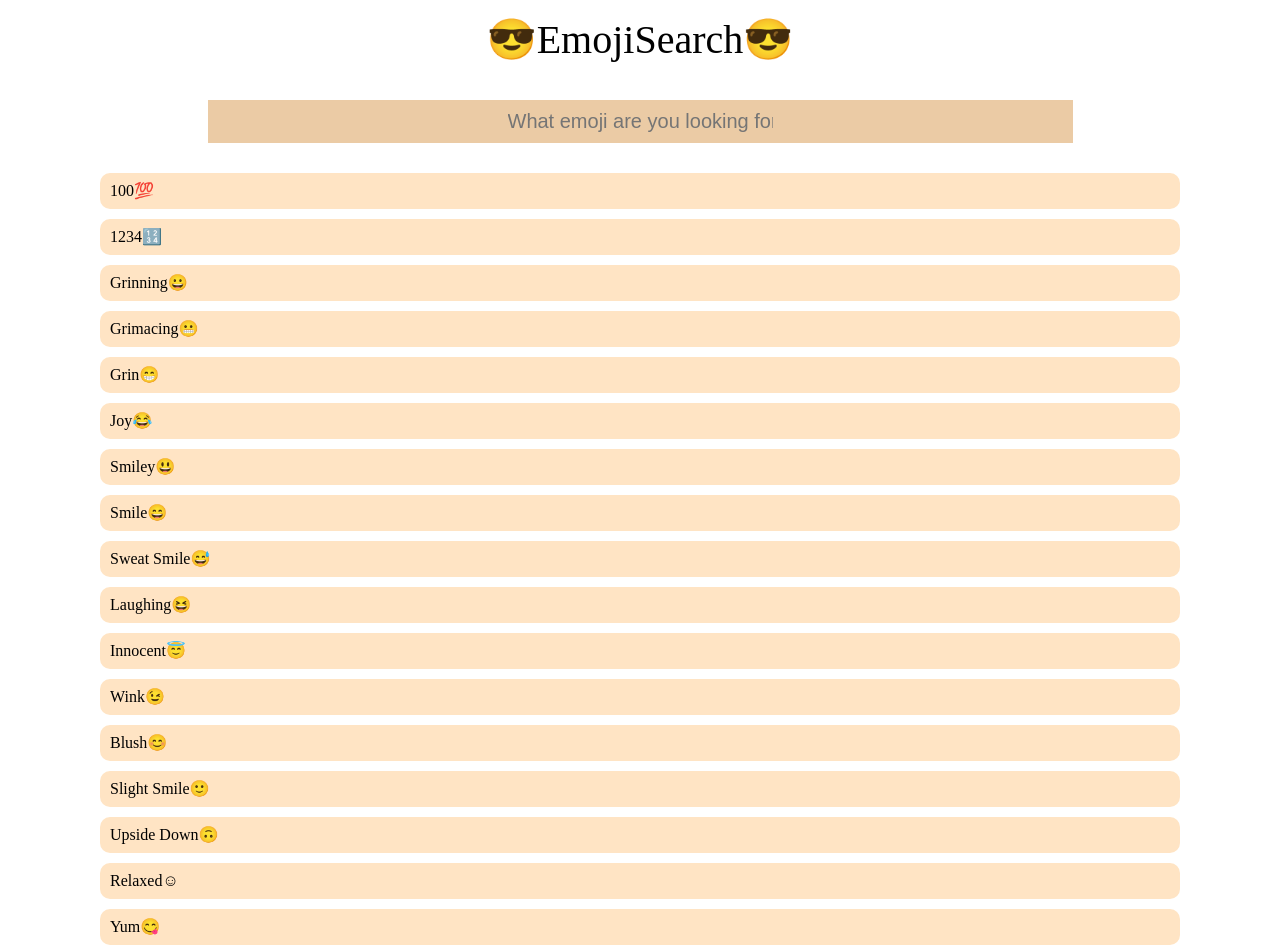
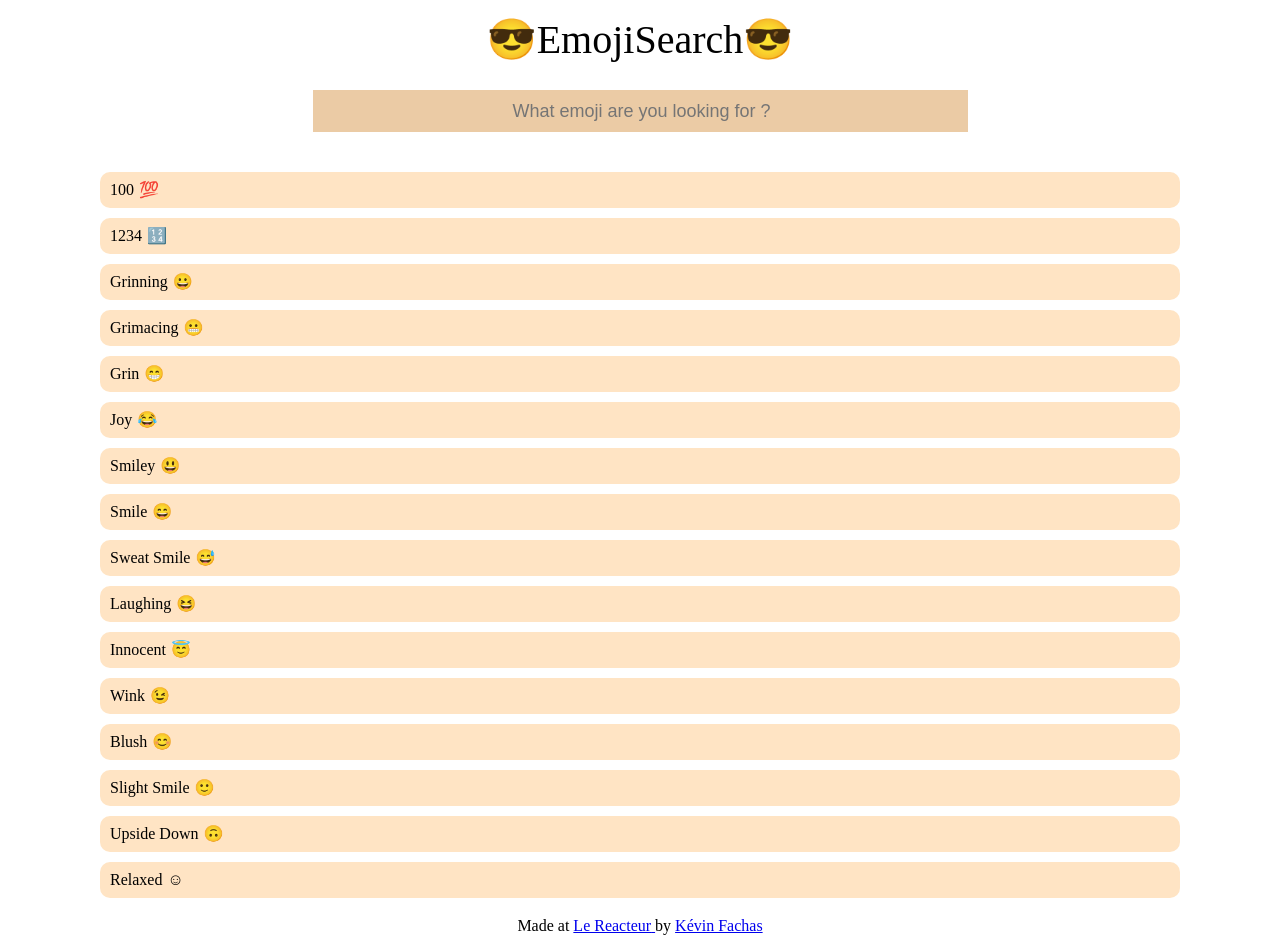
Before and after one commit to NicolasHov/emojisearch, a React (Create React App) app: page / in a window 1280 px wide. Shown: the top 952 px of the page. Built offline with nearby package versions, Linux system fonts and the light colour scheme.

Commit message:
add space between text and symbol

```diff
--- a/src/App.css
+++ b/src/App.css
@@ -15,13 +15,15 @@
   font-size: 40px;
 }
 .Search input {
-  font-size: 20px;
-  margin-top: 40px;
+  margin-top: 30px;
+  width: 60%;
+  height: 40px;
+  border: none;
   text-align: center;
-  padding: 10px 300px;
-  margin-bottom: 20px;
+  font-size: 18px;
   outline: none;
-  border: none;
+  margin-bottom: 30px;
+  padding-left: 5px;
   background-color: rgb(235, 203, 165);
 }
 
@@ -33,7 +35,19 @@
   background-color: bisque;
   padding: 10px;
   border-radius: 10px;
+  cursor: pointer;
+  display: flex;
+}
+.Line li > p {
+  margin-right: 5px;
 }
 .Line li:hover {
   background-color: rgb(235, 203, 165);
 }
+
+footer {
+  margin: 20px 0;
+  display: flex;
+  justify-content: center;
+  align-items: center;
+}
--- a/src/App.js
+++ b/src/App.js
@@ -1,7 +1,8 @@
 import "./App.css";
-import emojis from "./emojis.json";
 import { useState } from "react";
-import Search from "./Search";
+import Search from "./components/Search";
+import Footer from "./components/Footer";
+
 function App() {
   const [search, setSearch] = useState(" ");
   const handleChange = (elem) => {
@@ -11,6 +12,7 @@ function App() {
   return (
     <div class="container">
       <Search func={handleChange} search={search} setSearch={setSearch} />
+      <Footer />
     </div>
   );
 }
--- /dev/null
+++ b/src/components/Footer.js
@@ -0,0 +1,18 @@
+const Footer = () => {
+  return (
+    <footer>
+      <p>
+        Made at{" "}
+        <a href="https://lereacteur.io" target="_blank">
+          Le Reacteur{" "}
+        </a>{" "}
+        by{" "}
+        <a href="https://github.com/kfachas" target="_blank">
+          Kévin Fachas
+        </a>
+      </p>
+    </footer>
+  );
+};
+
+export default Footer;
--- a/src/Line.js
+++ b/src/components/Line.js
@@ -1,11 +1,11 @@
-import emojis from "./emojis.json";
+import emojis from "../emojis.json";
 
 const Line = ({ title, symbol }) => {
   return (
     <ul class="Line">
-      <li>
-        {title}
-        {symbol}
+      <li onClick="">
+        <p>{title}</p>
+        <p>{symbol}</p>
       </li>
     </ul>
   );
--- a/src/Search.js
+++ b/src/components/Search.js
@@ -1,6 +1,7 @@
-import emojis from "./emojis.json";
+import emojis from "../emojis.json";
 import Line from "./Line";
 const Search = ({ func, search, setSearch }) => {
+  let counter = 0;
   return (
     <div class="Search">
       <h1>😎EmojiSearch😎</h1>
@@ -12,7 +13,11 @@ const Search = ({ func, search, setSearch }) => {
       />
       {emojis.map((elem, index) => {
         setSearch(search.toLowerCase());
+        if (counter === 16) {
+          return <></>;
+        }
         if (elem.keywords.indexOf(search) !== -1) {
+          counter += 1;
           return <Line key={index} title={elem.title} symbol={elem.symbol} />;
         }
         return <div></div>;
```
